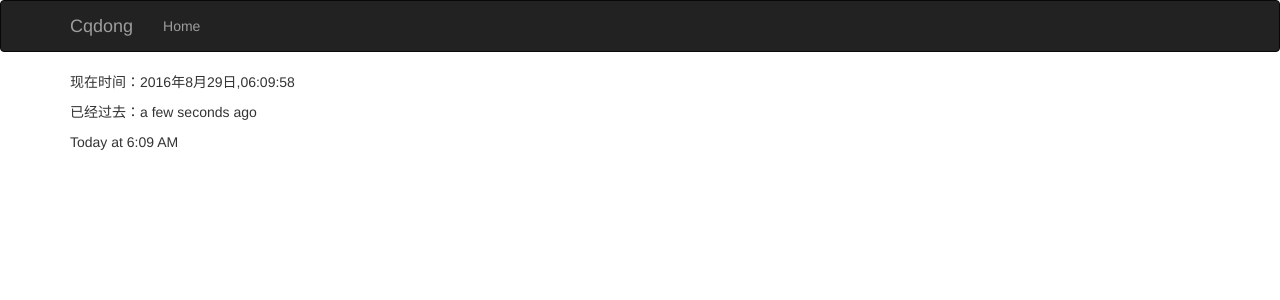
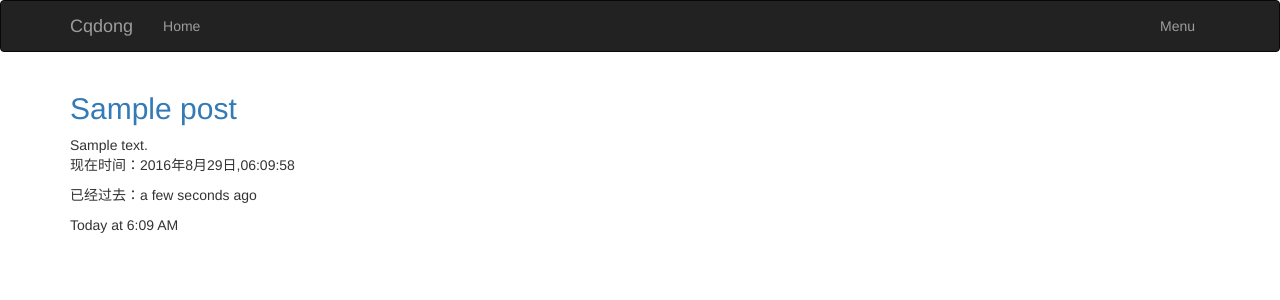
Before and after one commit to cqdong/cqdong-flask, a Flask app: page / in a window 1280 px wide. Shown: the top 300 px of the page. Run offline with Flask 2, Linux system fonts and the light colour scheme; tables that the repository leaves empty hold one stand-in row (values such as "Sample post"); some libraries are stand-ins or nearby versions.

Commit message:
no detail

```diff
--- a/app/__init__.py
+++ b/app/__init__.py
@@ -7,6 +7,7 @@ from flask_sqlalchemy import SQLAlchemy
 
 bootstarp = Bootstrap()
 moment = Moment()
+# db = SQLAlchemy(use_native_unicode='utf-8')
 db = SQLAlchemy()
 
 def create_app(config_name):
--- a/app/main/views.py
+++ b/app/main/views.py
@@ -1,3 +1,4 @@
+# coding:utf-8
 from flask import render_template, redirect, url_for
 from . import main
 from datetime import datetime
@@ -7,16 +8,38 @@ from .. import db
 
 @main.route('/')
 def index():
-    # form = PostForm()
-
-    return render_template('index.html', current_time=datetime.utcnow())
+    post = Post.query.order_by(Post.create_date.desc()).all()
+    return render_template('index.html', current_time=datetime.utcnow(), posts=post)
 
 @main.route('/posts', methods=['GET', 'POST'])
 def post_new():
     form = PostForm()
     if form.validate_on_submit():
-        post = Post(title=form.title.data, body=form.body.data)
+        post = Post(title=form.title.data, body=u'%s'%form.body.data)
         db.session.add(post)
         db.session.commit()
         return redirect(url_for('.index'))
     return render_template('post_edit.html', forms=form)
+
+@main.route('/posts/<int:id>')
+def post_detail(id):
+    post = Post.query.filter_by(id=id).first()
+    return render_template('post_detail.html', posts=post)
+
+@main.route('/posts/edit/<int:id>', methods=['GET', 'POST'])
+def post_edit(id):
+    post = Post.query.get_or_404(id)
+    form = PostForm()
+    if form.validate_on_submit():
+        post.title = form.title.data
+        post.body = form.body.data
+        return redirect(url_for('.post_detail', id=post.id))
+    form.title.data = post.title
+    form.body.data = post.body
+    return render_template('post_edit.html', forms=form)
+
+@main.route('/posts/remove/<int:id>')
+def post_remove(id):
+    post = Post.query.get_or_404(id)
+    db.session.delete(post)
+    return redirect(url_for('.index'))
--- a/app/models.py
+++ b/app/models.py
@@ -8,7 +8,7 @@ class Post(db.Model):
     # author_id = db.Column(db.Integer, db.ForeignKey(users.id))
     title = db.Column(db.String(128))
     body = db.Column(db.Text)
-    create_date = db.Column(db.DateTime, index=True, default=datetime.utcnow())
+    create_date = db.Column(db.DateTime, index=True, default=datetime.utcnow)
     published_date = db.Column(db.DateTime)
 
     def publish(self):
--- a/app/templates/base.html
+++ b/app/templates/base.html
@@ -27,6 +27,12 @@
                 <ul class="nav navbar-nav">
                     <li><a href="/">Home</a> </li>
                 </ul>
+
+                <ul class="nav navbar-nav navbar-right">
+                    <li>
+                        <a href="#">Menu</a>
+                    </li>
+                </ul>
             </div>
         </div>
     </div>
--- a/app/templates/index.html
+++ b/app/templates/index.html
@@ -1,6 +1,22 @@
 {% extends "base.html" %}
 
+<style type='text/css'>
+    div{word-break:break-all;}
+    div p{word-break;:break-all;}
+</style>
+
 {% block page_content %}
+    <div>
+        {% for post in posts %}
+            <div>
+                <h2><a href="{{ url_for('.post_detail', id=post.id) }}">{{ post.title }}</a></h2>
+                <div>
+                    {{ post.body|safe|truncate(200, True) }}
+                </div>
+            </div>
+        {% endfor %}
+    </div>
+
     <div>
         <p>
             现在时间：{{ moment().format('YYYY年M月D日,HH:mm:ss') }}
--- a/config.py
+++ b/config.py
@@ -3,7 +3,7 @@ import os
 basedir = os.path.abspath(os.path.dirname(__file__))
 
 class Config:
-    SECRET_KEY = os.environ.get('SECRET_KEY')
+    SECRET_KEY = os.environ.get('SECRET_KEY')  or 'i am cqdong'
     SQLALCHEMY_COMMIT_ON_TEARDOWN = True
 
 class DevelopmentConfig(Config):
```
Also changed, not shown: app/templates/post_detail.html (added, +21 -0 lines), requirements.txt (+7 -18 lines), 1 other file.
